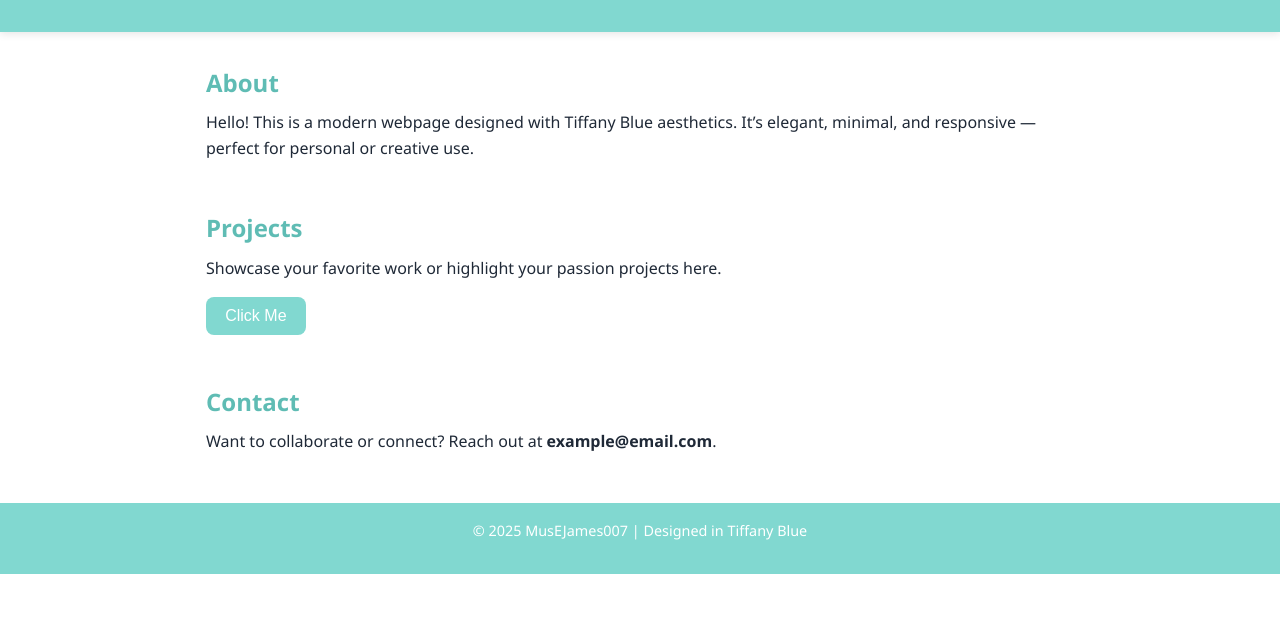
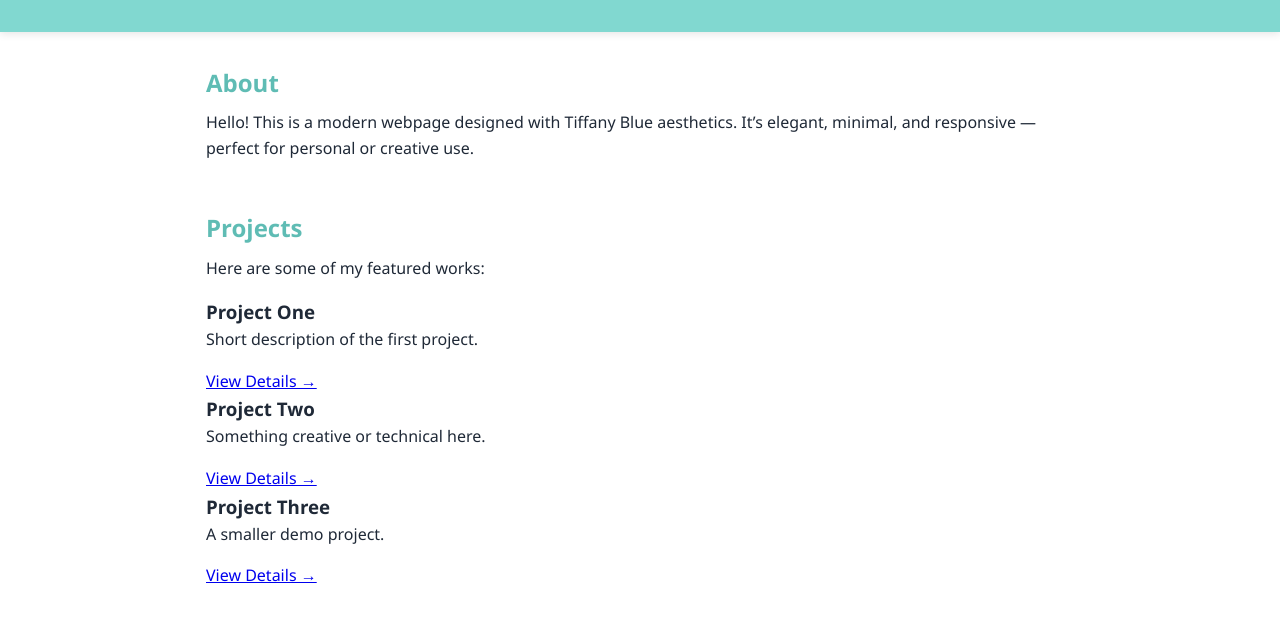
Before and after one commit to MusEJames007/my-website001, a plain HTML site: page index.html in a window 1280 px wide. Shown: the part 125-759 px from the top of the page. Drawn offline with Linux system fonts and the light colour scheme.

Commit message:
Update index.html

```diff
--- a/index.html
+++ b/index.html
@@ -24,11 +24,29 @@
     </section>
 
     <section id="projects">
-      <h2>Projects</h2>
-      <p>Showcase your favorite work or highlight your passion projects here.</p>
-      <button id="demoBtn">Click Me</button>
-      <p id="message" class="muted"></p>
-    </section>
+  <h2>Projects</h2>
+  <p>Here are some of my featured works:</p>
+
+  <div class="project-list">
+    <div class="project-card">
+      <h3>Project One</h3>
+      <p>Short description of the first project.</p>
+      <a href="project1.html" class="btn">View Details →</a>
+    </div>
+
+    <div class="project-card">
+      <h3>Project Two</h3>
+      <p>Something creative or technical here.</p>
+      <a href="project2.html" class="btn">View Details →</a>
+    </div>
+
+    <div class="project-card">
+      <h3>Project Three</h3>
+      <p>A smaller demo project.</p>
+      <a href="project3.html" class="btn">View Details →</a>
+    </div>
+  </div>
+</section>
 
     <section id="contact">
       <h2>Contact</h2>
```
